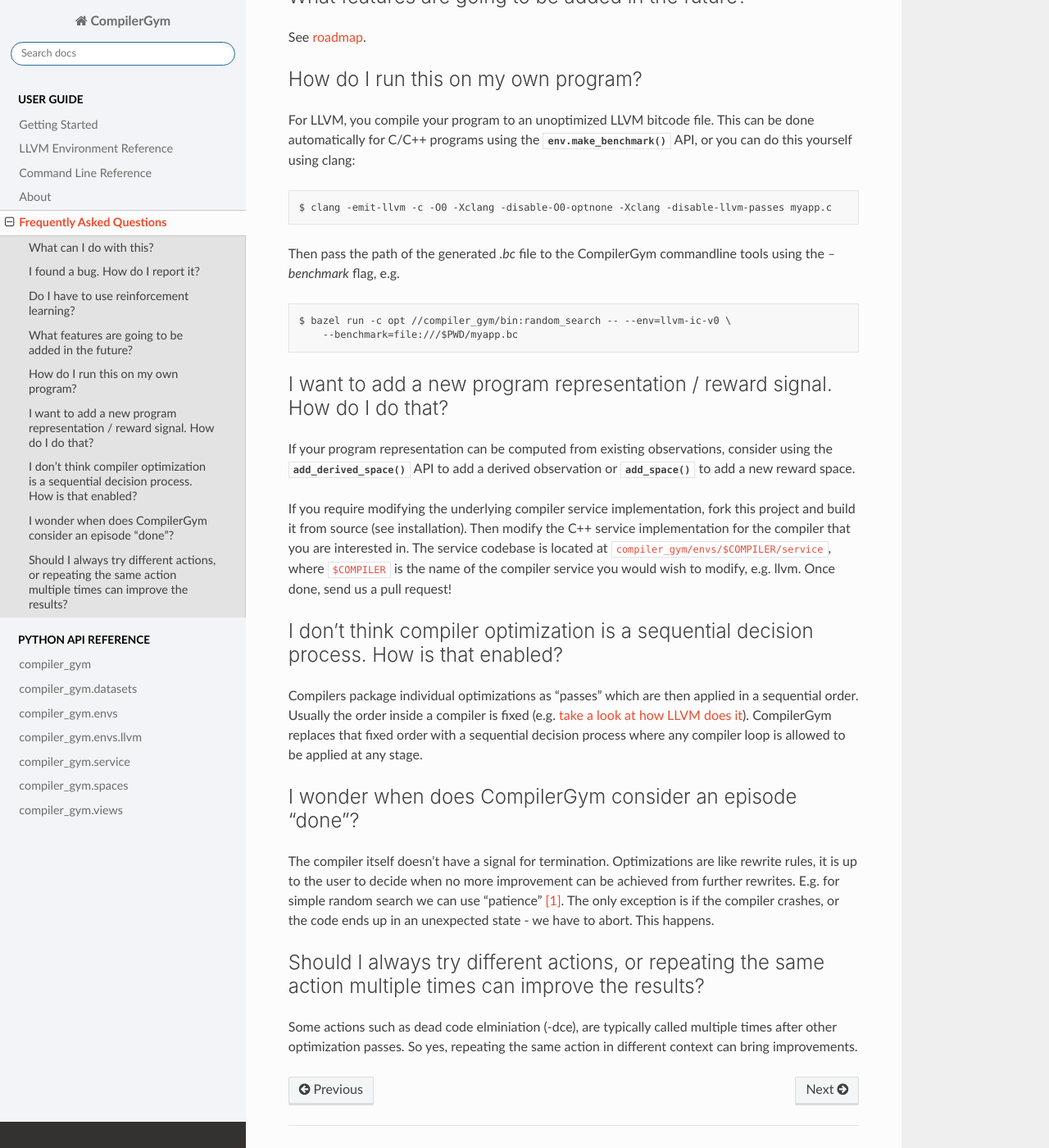
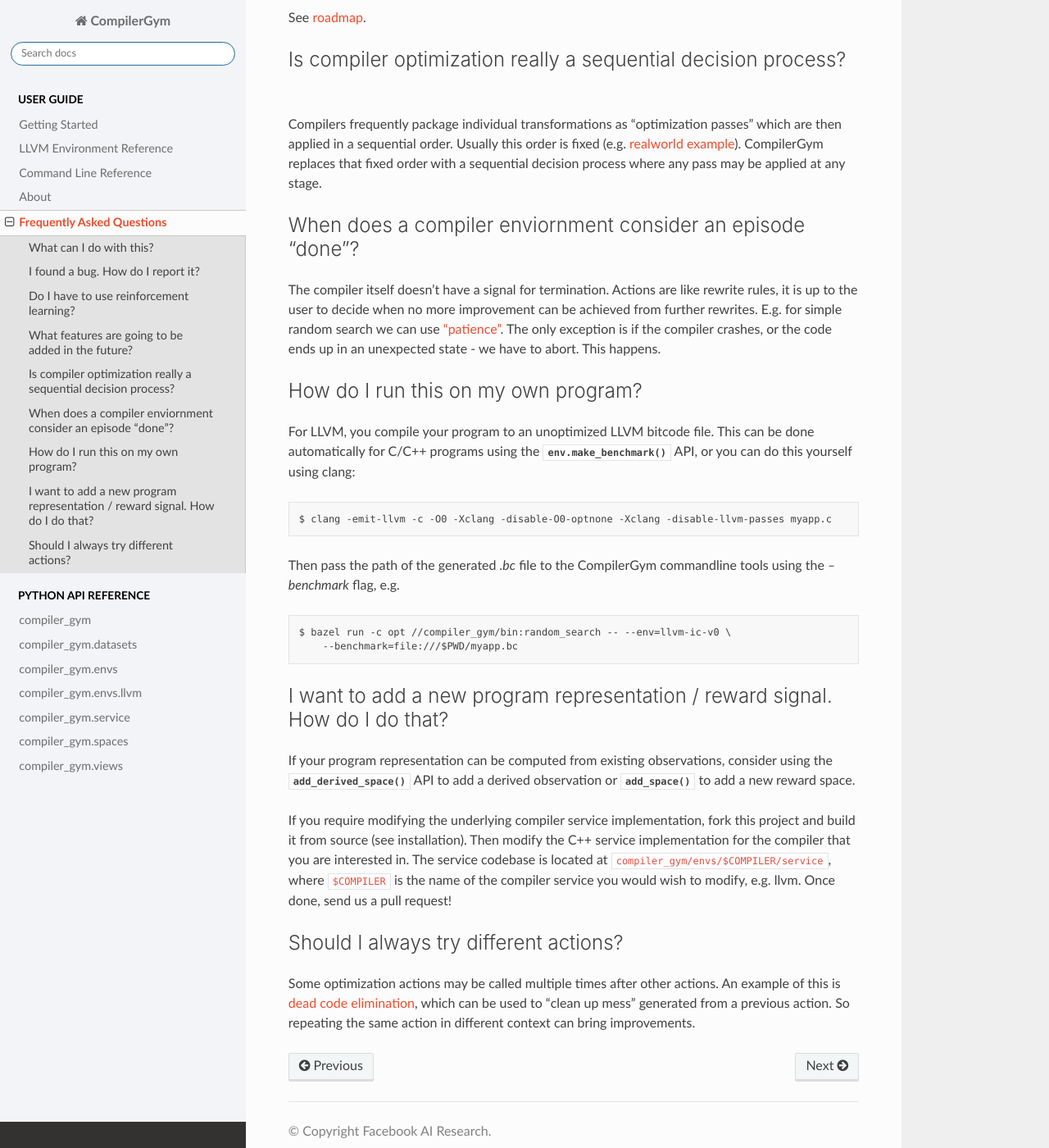
Before and after one commit to facebookresearch/CompilerGym, a Sphinx documentation site: the page built from docs/source/faq.rst, in a window 1280 px wide and 1400 px high, scrolled down 1086 px. Shown: the whole window at 82% size. Built offline with Sphinx 7.4.7 and the Read the Docs theme 2.0.0, drawn with Linux system fonts in a browser that asks for light colours; pages that are not in the unit, such as notebooks, are missing from menus; some of the changed text lies outside the part shown.

Commit message:
Reshuffle FAQ order.

```diff
--- a/docs/source/faq.rst
+++ b/docs/source/faq.rst
@@ -46,6 +46,29 @@
 See :ref:`roadmap <about:roadmap>`.
 
 
+Is compiler optimization really a sequential decision process?
+--------------------------------------------------------------
+
+Compilers frequently package individual transformations as "optimization passes"
+which are then applied in a sequential order. Usually this order is fixed (e.g.
+`realworld example
+<https://github.com/llvm/llvm-project/blob/71a8e4e7d6b947c8b954ec0763ff7969b3879d7b/llvm/lib/Transforms/IPO/PassManagerBuilder.cpp#L517-L922>`_).
+CompilerGym replaces that fixed order with a sequential decision process where
+any pass may be applied at any stage.
+
+
+When does a compiler enviornment consider an episode “done”?
+------------------------------------------------------------
+
+The compiler itself doesn't have a signal for termination. Actions are like
+rewrite rules, it is up to the user to decide when no more improvement can be
+achieved from further rewrites. E.g. for simple random search we can use
+`"patience"
+<https://github.com/facebookresearch/CompilerGym/blob/8fa65c232d2bf6a7347af44565579c60775162ac/compiler_gym/bin/random_search.py#L33-L40>`_.
+The only exception is if the compiler crashes, or the code ends up in an
+unexpected state - we have to abort. This happens.
+
+
 How do I run this on my own program?
 ------------------------------------
 
@@ -83,28 +106,12 @@
 where :code:`$COMPILER` is the name of the compiler service you would wish to
 modify, e.g. llvm. Once done, send us a pull request!
 
-I don't think compiler optimization is a sequential decision process. How is that enabled?
-------------------------------------------------------------------------------------------
 
-Compilers package individual optimizations as "passes" which are then applied
-in a sequential order. Usually the order inside a compiler is fixed (e.g.
-`take a look at how LLVM does it <https://github.com/llvm/llvm-project/blob/main/llvm/lib/Transforms/IPO/PassManagerBuilder.cpp#L517-L922>`_).
-CompilerGym replaces that fixed order with a sequential decision process where
-any compiler loop is allowed to be applied at any stage.
+Should I always try different actions?
+--------------------------------------
 
-I wonder when does CompilerGym consider an episode “done”?
-----------------------------------------------------------
-
-The compiler itself doesn't have a signal for termination. Optimizations are
-like rewrite rules, it is up to the user to decide when no more improvement
-can be achieved from further rewrites. E.g. for simple random search we can
-use "patience" `[1] <https://github.com/facebookresearch/CompilerGym/blob/development/compiler_gym/bin/random_search.py#L33-L40/>`_.
-The only exception is if the compiler crashes, or the code ends up in an
-unexpected state - we have to abort. This happens.
-
-Should I always try different actions, or repeating the same action multiple times can improve the results?
-----------------------------------------------------------------------------------------------------------
-
-Some actions such as dead code elminiation (-dce), are typically called multiple
-times after other optimization passes. So yes, repeating the same action in
-different context can bring improvements.
+Some optimization actions may be called multiple times after other actions. An
+example of this is `dead code elimination
+<https://en.wikipedia.org/wiki/Dead_code_elimination>`_, which can be used to
+"clean up mess" generated from a previous action. So repeating the same action
+in different context can bring improvements.
```
